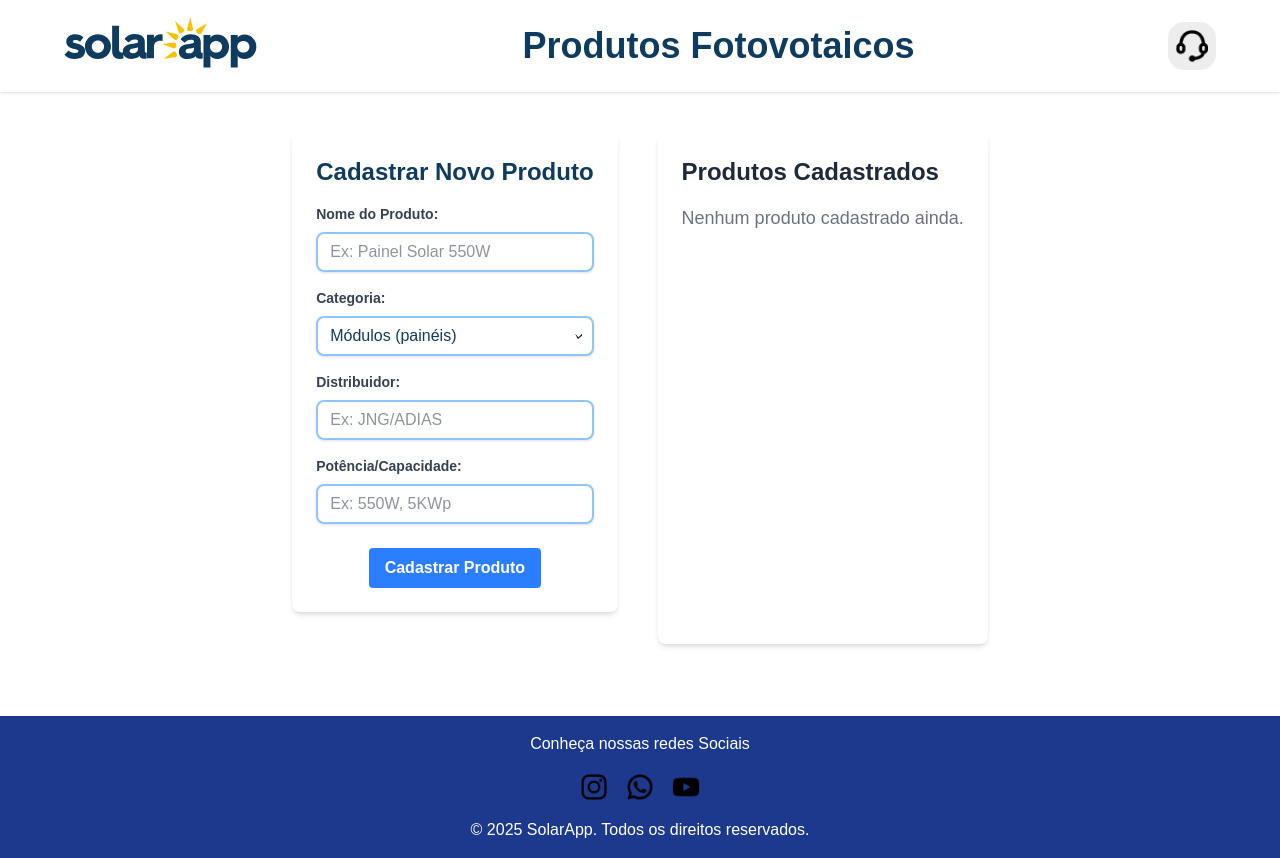
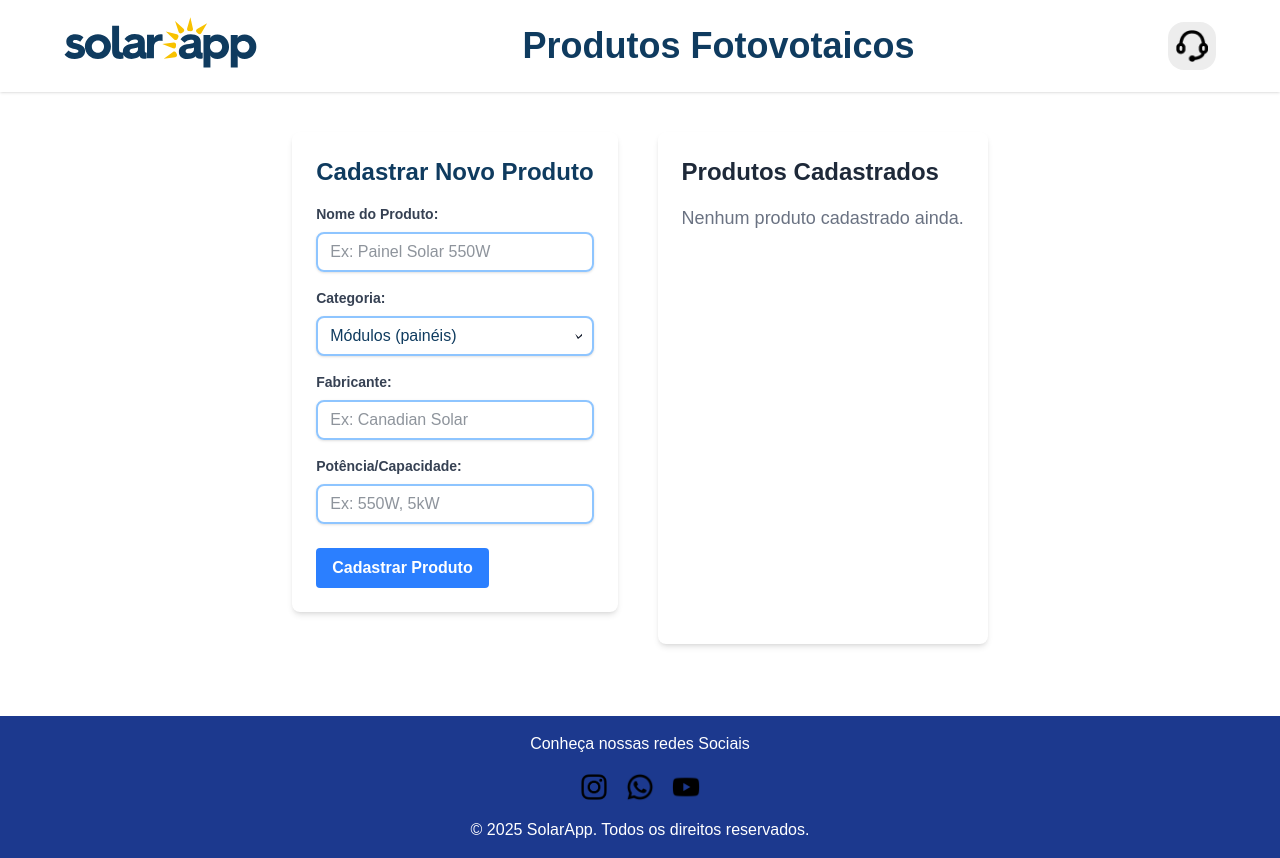
Before and after one commit to idenildoviana/produtos-fotovotaicos, a Next.js app: page / in a window 1280 px wide. Built offline with nearby package versions, Linux system fonts and the light colour scheme.

Commit message:
Ajuste cadastro

```diff
--- a/src/components/FormProduto.tsx
+++ b/src/components/FormProduto.tsx
@@ -1,8 +1,10 @@
 "use client";
 
 import { useState } from 'react';
+
+
 import InputField from '@/components/common/InputField';
-import SelectField from './common/SelectField';
+import SelectField from '@/components/common/SelectField';
 
 interface FormErrors {
   productName?: string;
@@ -28,12 +30,17 @@ export default function FormProduto({ onAddProduct, categories }: FormProdutoPro
   const [powerCapacity, setPowerCapacity] = useState('');
   const [errors, setErrors] = useState<FormErrors>({});
 
+  const shouldHidePowerCapacity = category === 'Material Elétrico' || category === 'Estrutura';
+
   const validateForm = () => {
     const newErrors: FormErrors = {};
     if (!productName.trim()) newErrors.productName = 'Nome do produto é obrigatório.';
     if (!category.trim()) newErrors.category = 'Categoria é obrigatória.';
     if (!manufacturer.trim()) newErrors.manufacturer = 'Fabricante é obrigatório.';
-    if (!powerCapacity.trim()) newErrors.powerCapacity = 'Potência/Capacidade é obrigatória.';
+
+    if (!shouldHidePowerCapacity && !powerCapacity.trim()) {
+      newErrors.powerCapacity = 'Potência/Capacidade é obrigatória.';
+    }
     setErrors(newErrors);
     return Object.keys(newErrors).length === 0;
   };
@@ -46,7 +53,7 @@ export default function FormProduto({ onAddProduct, categories }: FormProdutoPro
         name: productName,
         category,
         manufacturer,
-        powerCapacity,
+        powerCapacity: shouldHidePowerCapacity ? '' : powerCapacity,
       };
       onAddProduct(newProduct);
 
@@ -75,33 +82,44 @@ export default function FormProduto({ onAddProduct, categories }: FormProdutoPro
           label="Categoria"
           id="category"
           value={category}
-          onChange={(e: React.ChangeEvent<HTMLSelectElement>) => setCategory(e.target.value)}
+          onChange={(e: React.ChangeEvent<HTMLSelectElement>) => {
+            setCategory(e.target.value);
+            if (errors.powerCapacity && (e.target.value === 'Material Elétrico' || e.target.value === 'Estrutura')) {
+              setErrors(prevErrors => {
+                const newErrors = { ...prevErrors };
+                delete newErrors.powerCapacity;
+                return newErrors;
+              });
+            }
+          }}
           options={categories}
           error={errors.category}
         />
 
         <InputField
-          label="Distribuidor"
+          label="Fabricante"
           id="manufacturer"
           value={manufacturer}
           onChange={(e: React.ChangeEvent<HTMLInputElement>) => setManufacturer(e.target.value)}
-          placeholder="Ex: JNG/ADIAS"
+          placeholder="Ex: Canadian Solar"
           error={errors.manufacturer}
         />
 
+        {!shouldHidePowerCapacity && (
           <InputField
             label="Potência/Capacidade"
             id="powerCapacity"
             value={powerCapacity}
             onChange={(e: React.ChangeEvent<HTMLInputElement>) => setPowerCapacity(e.target.value)}
-          placeholder="Ex: 550W, 5KWp"
+            placeholder="Ex: 550W, 5kW"
             error={errors.powerCapacity}
           />
+        )}
 
-        <div className=" items-center justify-center text-center mt-6">
+        <div className="flex items-center justify-between mt-6">
           <button
             type="submit"
-            className="  bg-blue-500 cursor-pointer hover:bg-blue-700 text-white font-bold py-2 px-4 rounded focus:outline-none focus:shadow-outline"
+            className="bg-blue-500 cursor-pointer hover:bg-blue-700 text-white font-bold py-2 px-4 rounded focus:outline-none focus:shadow-outline"
           >
             Cadastrar Produto
           </button>
```
Lines whose indentation alone changed are shown as unchanged.
